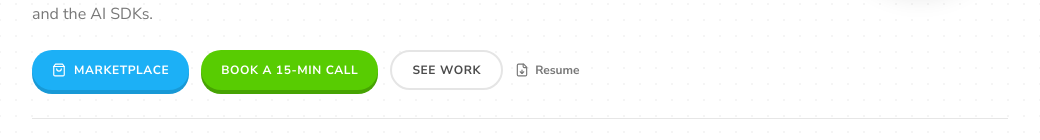
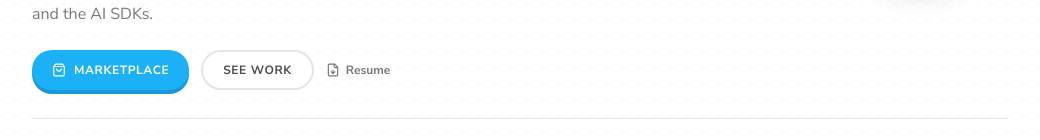
Before and after one commit to SH20RAJ/sh20raj.github.io, a Next.js app: page / in a window 1280 px wide. Shown: the part 292-432 px from the top of the page, without its empty margins (120-1160 px from the left). Built offline with nearby package versions, Linux system fonts and the light colour scheme; no server answers.

Commit message:
feat: remove 'Book a 15-min call' button from hero section

```diff
--- a/src/app/home-client.tsx
+++ b/src/app/home-client.tsx
@@ -249,12 +249,6 @@ export function HomeClient({ DATA }: { DATA: any }) {
                   >
                     <ShoppingBag className="size-3.5 mr-2" />
                     Marketplace
-                  </Link>
-                  <Link
-                    href="/book"
-                    className="inline-flex h-10 items-center justify-center rounded-full bg-[var(--duo-feather)] px-5 text-xs font-bold uppercase tracking-wider text-white shadow-[0_4px_0_var(--duo-feather-shadow)] transition-all hover:brightness-105 active:translate-y-1 active:shadow-none"
-                  >
-                    Book a 15-min call
                   </Link>
                   <Link
                     href="#projects"
```
